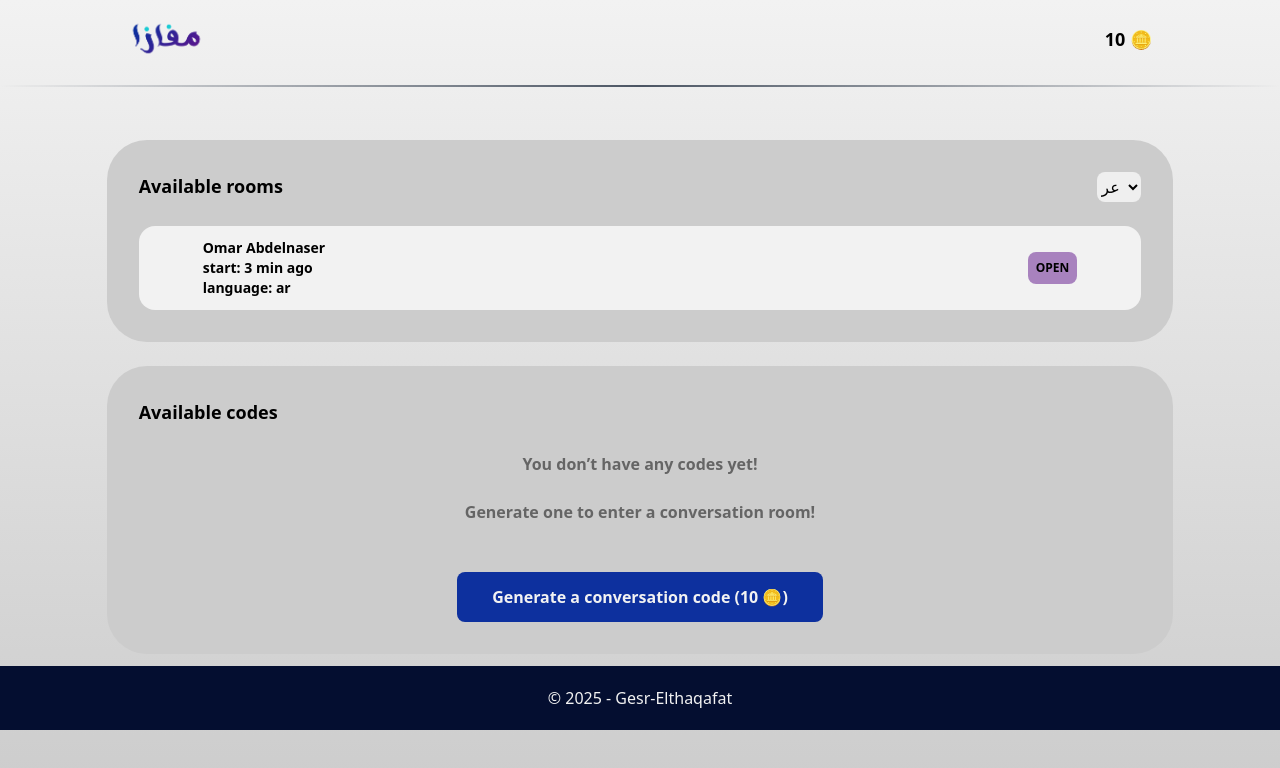
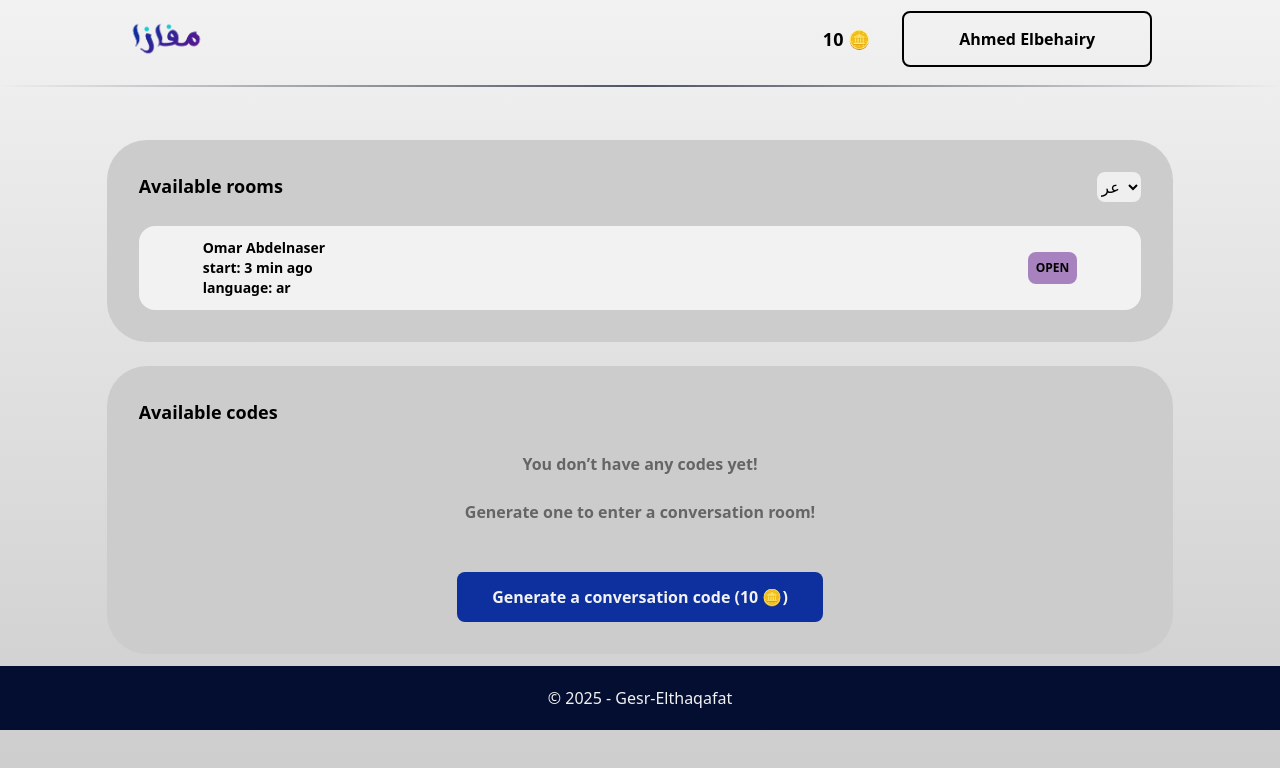
Before and after one commit to ahmed-elbehairy7/gesr-elthaqafat-student-web, a Next.js app: page /dashboard in a window 1280 px wide. Shown: the top 768 px of the page. Built offline with nearby package versions, Linux system fonts and the light colour scheme.

Commit message:
added profile button to header

```diff
--- a/components/button.tsx
+++ b/components/button.tsx
@@ -11,6 +11,7 @@ function Button({
 	backgroundOrBorderColor = "#18cad3",
 	onclick,
 	disabled = false,
+	customPadding = "",
 }: ButtonProps) {
 	return (
 		<Link
@@ -34,6 +35,7 @@ function Button({
 			}
                     ${textColor}
                     ${backgroundOrBorderColor}
+					${customPadding}
           `}
 			>
 				<h4>{text}</h4>
@@ -52,4 +54,5 @@ export type ButtonProps = {
 	backgroundOrBorderColor?: string;
 	onclick?: Function;
 	disabled?: boolean;
+	customPadding?: string;
 };
--- a/components/header.tsx
+++ b/components/header.tsx
@@ -1,11 +1,14 @@
-import React, { useEffect } from "react";
+import React, { useEffect, useState } from "react";
 import Logo from "@/assets/logo.png";
 import Image from "next/image";
+import Button from "./button";
 
 const Header = () => {
 	const coins = 10; //backend todo get user coins
+	const [name, setName] = useState<string>("");
 	useEffect(() => {
 		localStorage.setItem("coins", coins.toString());
+		setName("Ahmed Elbehairy"); //backend todo fetch real name
 	}, []);
 	return (
 		<header className="w-full h-32 flex flex-col">
@@ -13,8 +16,18 @@ const Header = () => {
 				<div className="w-fit -m-6">
 					<Image src={Logo} alt="logo" width={125} />
 				</div>
-				<div>
+				<div className="flex flex-row items-center space-x-8">
 					<p className="font-semibold text-lg">{coins} 🪙</p>
+					<Button
+						{...{
+							text: name,
+							backgroundOrBorderColor: "border-black border-3",
+							fill: false,
+							link: "/profile",
+							textColor: "text-black",
+							customPadding: "py-[12px] px-[25px]",
+						}}
+					/>
 				</div>
 			</div>
 			<div className=" w-full h-0.5 bg-gradient-to-r from-transparent via-gray-600 to-transparent mt-2"></div>
```
